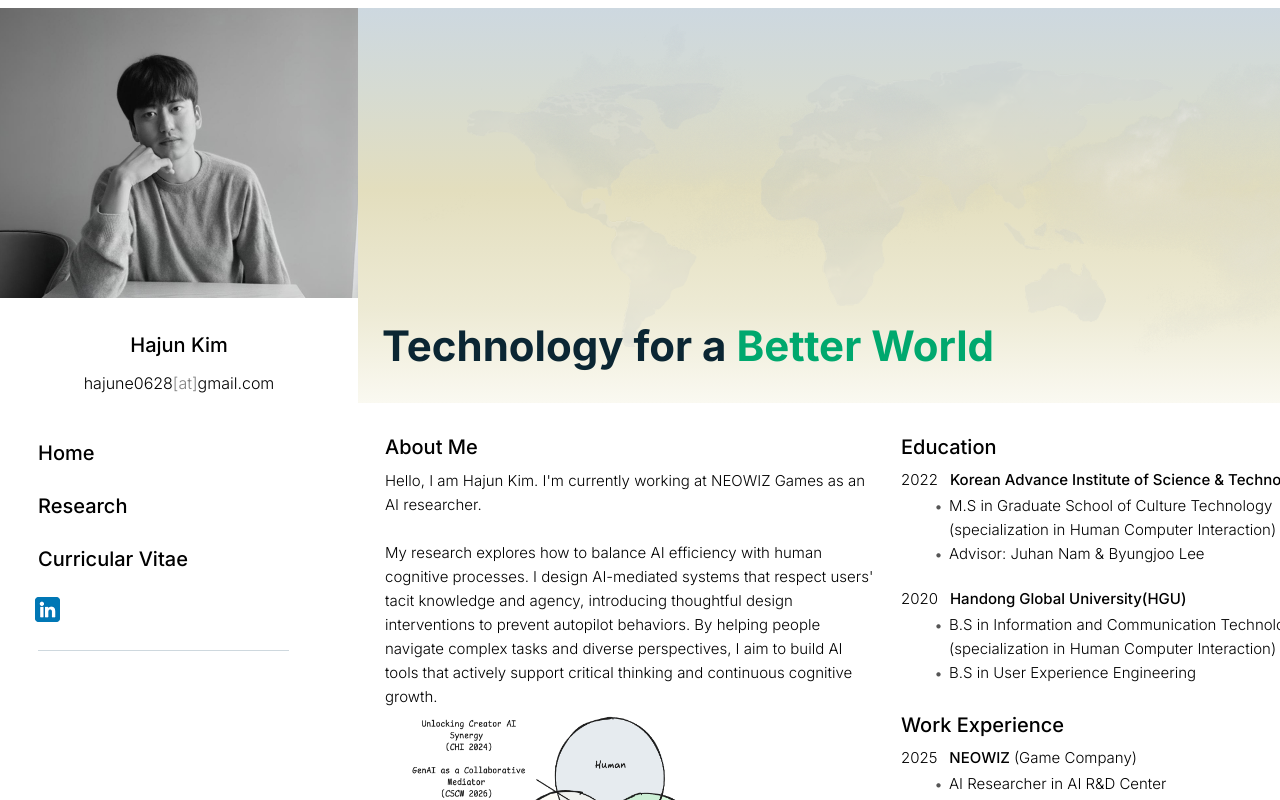
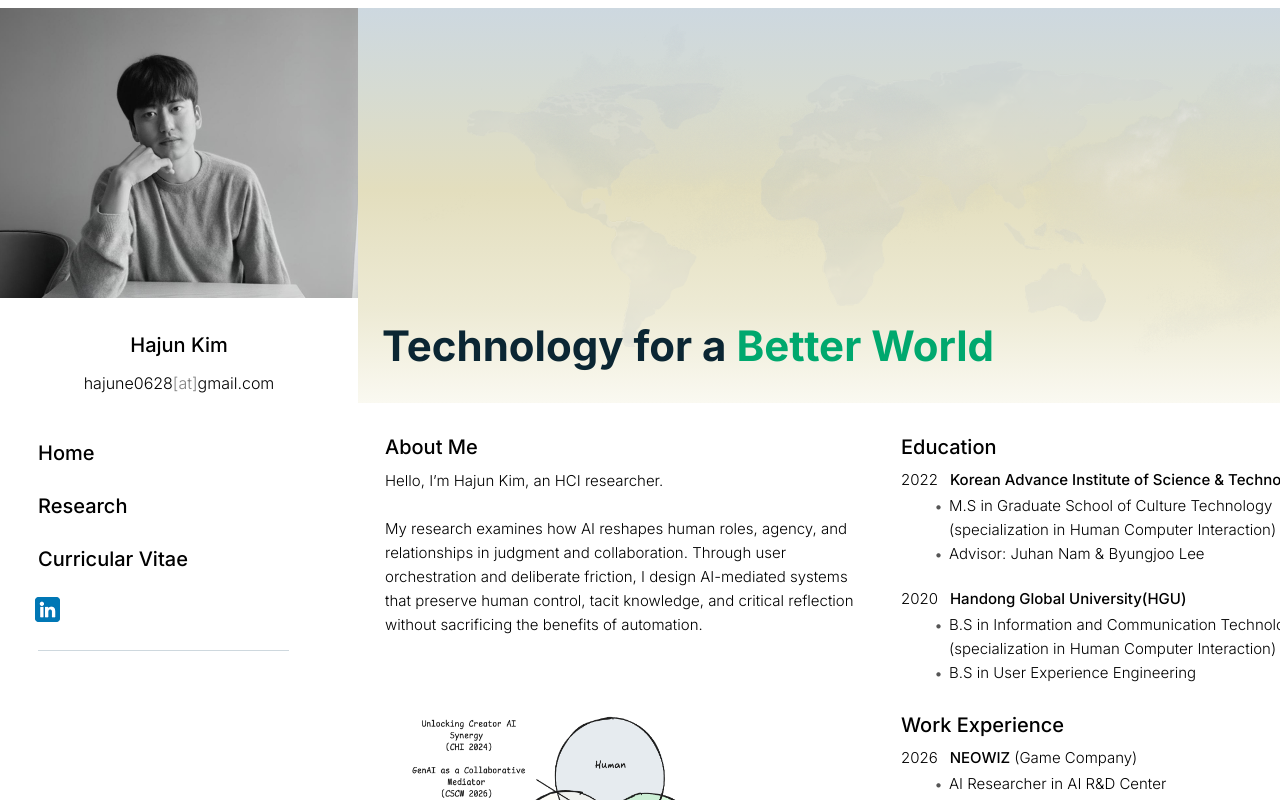
Before and after one commit to HajunKim/my-portfolio, a Next.js app: page / in a window 1280 px wide. Shown: the top 800 px of the page. Built offline with nearby package versions, Linux system fonts and the light colour scheme.

Commit message:
updates profile

```diff
--- a/src/app/(main)/page.tsx
+++ b/src/app/(main)/page.tsx
@@ -20,19 +20,17 @@ export default function Home() {
         <div className={styles.aboutSection}>
           <h2>About Me</h2>
           <p>
-            Hello, I am Hajun Kim. I'm currently working at NEOWIZ Games as an AI researcher.
+            Hello, I’m Hajun Kim, an HCI researcher.
             <br /><br />
-            My research explores how to balance AI efficiency with human cognitive processes.
+            My research examines how AI reshapes human roles, agency, and relationships in judgment and collaboration.
+             Through user orchestration and deliberate friction, I design AI-mediated systems that preserve human control,
+              tacit knowledge, and critical reflection without sacrificing the benefits of automation.
+
+            {/*My research explores how to balance AI efficiency with human cognitive processes.
             I design AI-mediated systems that respect users' tacit knowledge and agency,
             introducing thoughtful design interventions to prevent autopilot behaviors.
             By helping people navigate complex tasks and diverse perspectives,
-            I aim to build AI tools that actively support critical thinking and continuous cognitive growth.
-
-            {/*My research explores how AI can support human coordination and interaction
-             without diminishing human agency. I design AI-augmented systems that help
-              people navigate different perspectives and roles, while strengthening
-               creativity, critical thinking, and meaningful participation.
-               More broadly, I am interested in how such systems can foster healthier collaborative and online environments.*/}
+            I aim to build AI tools that actively support critical thinking and continuous cognitive growth.*/}
           </p>
           <Image
             src="/images/Diagram.png"
@@ -68,7 +66,7 @@ export default function Home() {
           <section className={styles.workSection}>
             <h2>Work Experience</h2>
             <div className={styles.workItem}>
-              <h3><span className={styles.year}>2025</span> NEOWIZ <span className={styles.company}>(Game Company)</span></h3>
+              <h3><span className={styles.year}>2026</span> NEOWIZ <span className={styles.company}>(Game Company)</span></h3>
               <ul>
                 <li>AI Researcher in AI R&D Center</li>
                 <li>Key Research Contributions:
```
